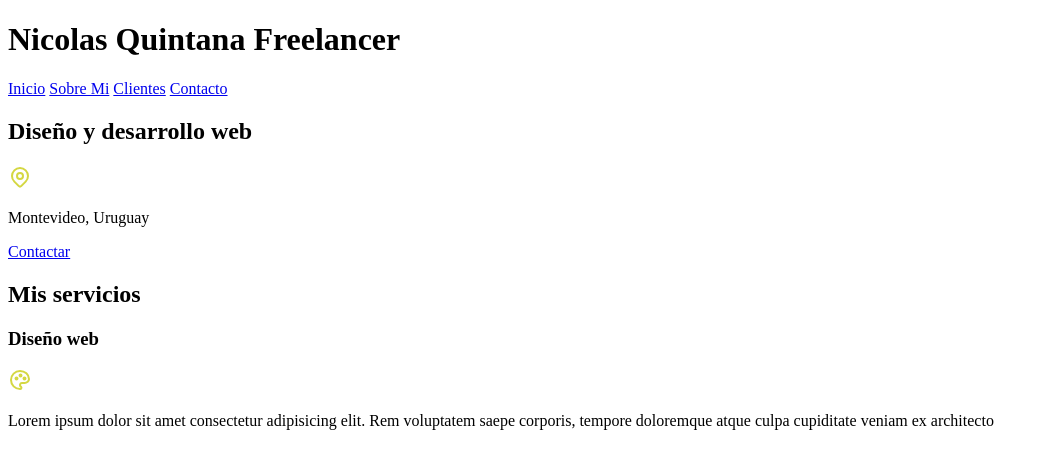
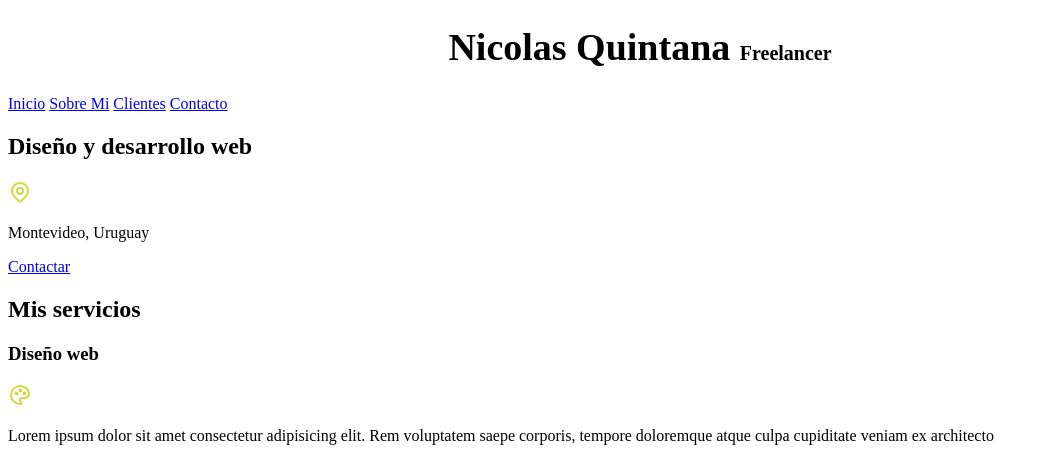
Before and after one commit to NQuintanaP/Freelancer, a plain HTML site: page freelancer_inicio/index.html in a window 1280 px wide. Shown: the top 451 px of the page, without its empty margins (0-1049 px from the left). Drawn offline with Linux system fonts and the light colour scheme.

Commit message:
css inicio

```diff
--- /dev/null
+++ b/freelancer_inicio/css/styles.css
@@ -0,0 +1,16 @@
+html{
+    font-size: 62.5%;
+}
+
+body{
+    font-size: 16px;
+}
+
+h1 {
+    text-align: center;
+    font-size: 3.8rem;
+}
+
+.titulo span {
+    font-size: 2rem;
+}
--- a/freelancer_inicio/index.html
+++ b/freelancer_inicio/index.html
@@ -3,10 +3,14 @@
 <head>
     <meta charset="UTF-8">
     <meta name="viewport" content="width=device-width, initial-scale=1.0">
+    <link href="css/styles.css" rel="stylesheet">
+    <link rel="preload" href="css/styles.css" as="style">
     <title>Diseñador freelancer</title>
 </head>
 <body>
-    <h1>Nicolas Quintana Freelancer</h1>
+    <header>
+        <h1 class="titulo">Nicolas Quintana <span>Freelancer</span></h1>
+    </header>
 
     <nav>
         <a href="inicio.html">Inicio</a>
@@ -16,7 +20,7 @@
     </nav>
 
     <section>
-        <h2>Diseño y desarrollo web</h2>
+        <h2 class="titulo">Diseño y desarrollo web</h2>
         <svg  xmlns="http://www.w3.org/2000/svg"  width="24"  height="24"  viewBox="0 0 24 24"  fill="none"  stroke="#d4d742"  stroke-width="2"  stroke-linecap="round"  stroke-linejoin="round"  class="icon icon-tabler icons-tabler-outline icon-tabler-map-pin"><path stroke="none" d="M0 0h24v24H0z" fill="none"/><path d="M9 11a3 3 0 1 0 6 0a3 3 0 0 0 -6 0" /><path d="M17.657 16.657l-4.243 4.243a2 2 0 0 1 -2.827 0l-4.244 -4.243a8 8 0 1 1 11.314 0z" /></svg>        <p>Montevideo, Uruguay</p>
 
         <a href="#">Contactar</a>
```
